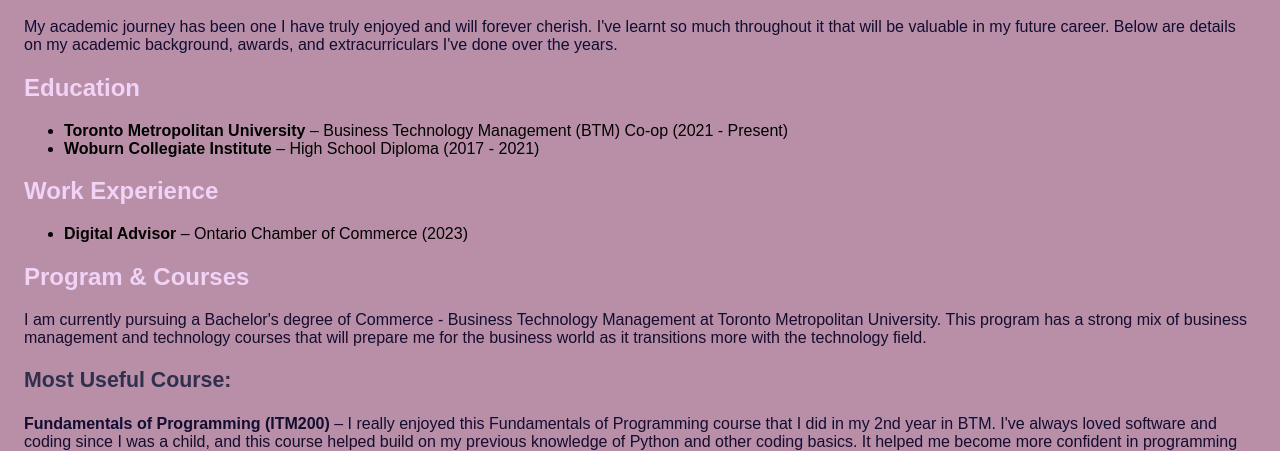
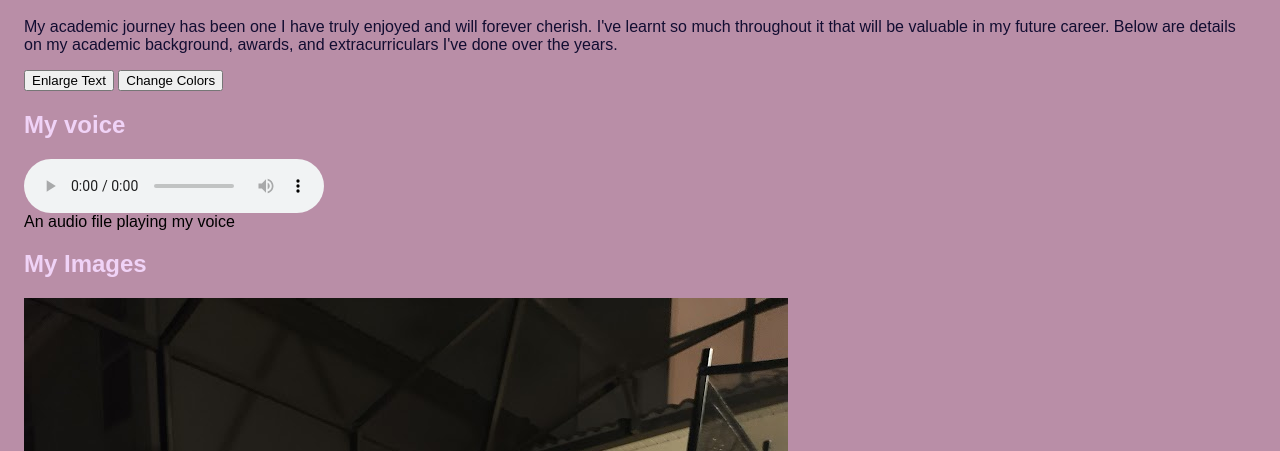
Before and after one commit to DivviyanK18/DivviyanK18.github.io, a plain HTML site: page index.html in a window 1280 px wide. Shown: the part 649-1100 px from the top of the page. Drawn offline with Linux system fonts and the light colour scheme.

Commit message:
Update index.html

```diff
--- a/index.html
+++ b/index.html
@@ -28,6 +28,32 @@
         <p>My academic journey has been one I have truly enjoyed and will forever cherish. I've learnt so much throughout it that will be valuable in my future career. Below are details on my academic background, awards, and extracurriculars I've done over the years.</p>
     </header>
 </section>
+
+ <!-- Accessibility Buttons -->
+ <section id="Accessibility">
+    <button onclick="enlargeText()">Enlarge Text</button>
+    <button onclick="changeColors()">Change Colors</button>
+</section>
+
+<!-- Video Section -->
+<section id="Media">
+    <h2>My voice</h2>
+    <audio controls>
+        <source src="Div_Voice.mp3" type="audio/mp3">
+        Your browser does not support the audio element.
+    </audio>
+    <figcaption>An audio file playing my voice</figcaption>
+</section>
+
+<!-- Accessibility Images with alt-text toggle -->
+<section id="Images">
+    <h2>My Images</h2>
+    <img src="Div_Pool.jpg" alt="This is me in our AirBnB pool in Florida, July 20, 2024" class="accessible-img">
+    <img src="Div_RB.jpg" alt="This is me infront of the RB20 at the Formula 1 Exhibition in Toronto, August 1, 2024" class="accessible-img">
+    <img src="Divi_Leafs.jpg" alt="This is me as a kid going to my first Leafs Game back on November 22, 2014" class="accessible-img">
+    <button onclick="showAltText()">Show Image Descriptions</button>
+</section>
+
 <!-- ID'ing section and putting Education info-->
     <section id="Education">
         <h2>Education</h2>
```
